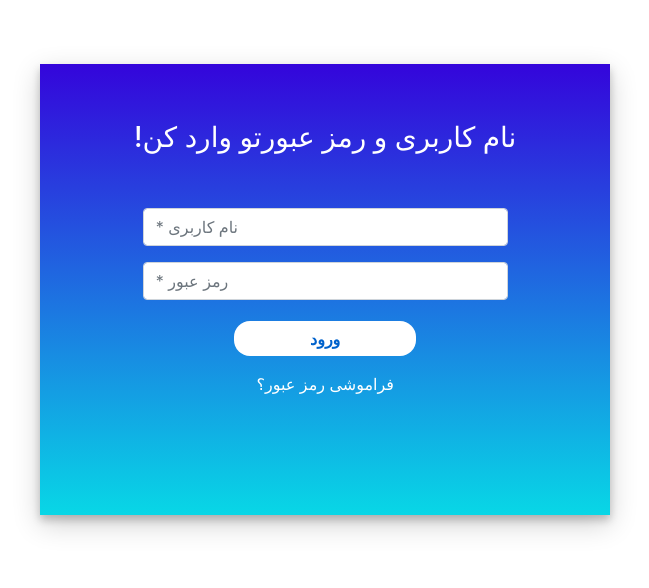
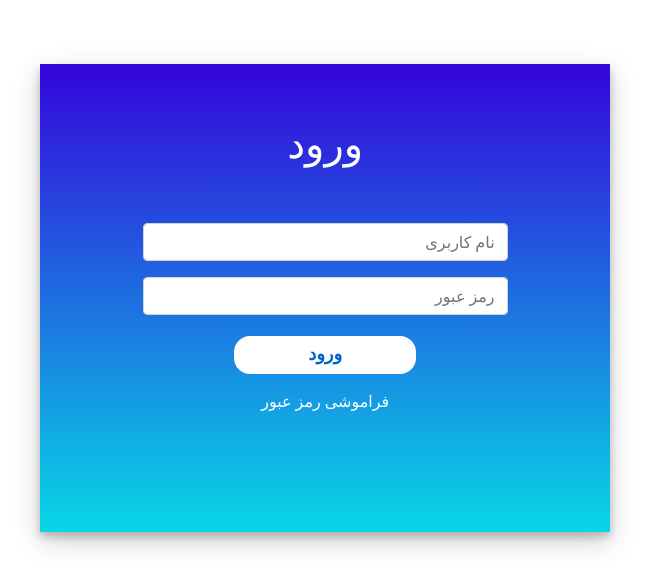
Before and after one commit to sajaddadgar/Call-of-Typing, a Django app: page /accounts/authentication/ in a window 1280 px wide. Shown: the part 40-628 px from the top of the page, without its empty margins (292-941 px from the left). Run offline with Django 3.2, Linux system fonts and the light colour scheme; some libraries are stand-ins or nearby versions.

Commit message:
Register and Login page font is changed

```diff
--- a/call_of_typing/templates/registration/login.html
+++ b/call_of_typing/templates/registration/login.html
@@ -13,6 +13,10 @@
     <link rel="stylesheet" href="../../static/css/login.css" />
 
     <title>login</title>
+    <style>
+        input[type='text']::placeholder{ text-align:right; font-family: "2  Koodak"}
+        input[type='password']::placeholder{ text-align: right; font-family: "2  Koodak"}
+    </style>
 </head>
 
 <header>
@@ -26,26 +30,26 @@
     <div class="container login-container">
         <div class="row">
             <div class="col-md-6 login-form-2">
-                <h3>!نام کاربری و رمز عبورتو وارد کن</h3>
+                <h3 style="font-family:'2  Koodak' ; font-size: 40px" >ورود</h3>
                 <form method="post" action="{% url 'type:signin' %}">
                     {% csrf_token %}
                     {% if error %}
                     <div class="form-control alert alert-danger" role="alert">
-                        <center style="color: red;">نام کاربری و رمز عبور مشکل داره، دوباره تلاش کن!</center>
+                        <center style="color: red; font-family:'2  Koodak'; font-size: 17px">نام کاربری یا رمز عبور اشتباه است، دوباره سعی کنید</center>
                     </div>
                     {% endif %}
                     <div class="form-group">
-                        <input type="text" class="form-control" placeholder="* نام کاربری" name="username" value="">
+                        <input type="text" class="form-control" placeholder=" نام کاربری" name="username" value="">
                     </div>
 
                     <div class="form-group">
-                        <input type="password" class="form-control" placeholder="* رمز عبور" name="password" value="">
+                        <input type="password" class="form-control" placeholder=" رمز عبور" name="password" value="">
                     </div>
 
                     <div class="form-group">
-                        <center><input type="submit" class="btnSubmit" value="ورود"></center>
+                        <center><input type="submit" style="font-family:'2  Koodak'; font-size:18px" class="btnSubmit" value="ورود"></center>
                     </div>
-                    <center><a href="{% url 'reset_password' %}" style="color: white">فراموشی رمز عبور؟</a></center>
+                    <center><a href="{% url 'reset_password' %}" style="color: white; font-family:'2  Koodak' ">فراموشی رمز عبور</a></center>
 
                 </form>
             </div>
```
Also changed, not shown: call_of_typing/templates/registration/register.html (+11 -6 lines).
